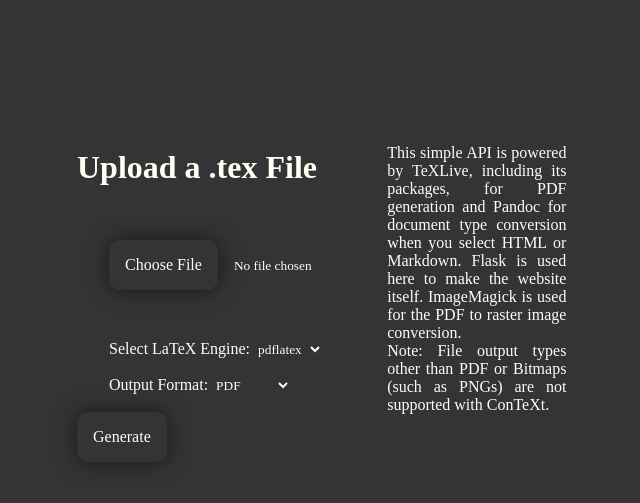
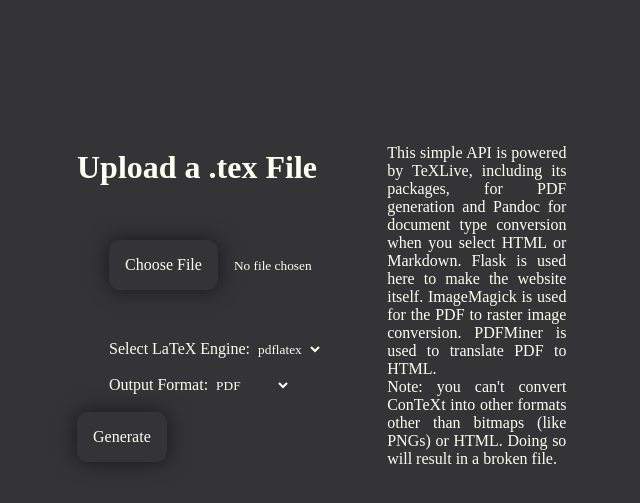
Before and after one commit to TiewTNT/texcompileflask, a Flask app: page / in a window 1280 px wide. Shown: the top 503 px of the page, without its empty margins (304-944 px from the left). Run offline with Flask 3, Linux system fonts and the light colour scheme; some web fonts are replaced.

Commit message:
stuff...

```diff
--- a/app/app.py
+++ b/app/app.py
@@ -1,3 +1,9 @@
+from io import BytesIO
+from pdfminer.pdfinterp import PDFResourceManager
+from io import StringIO
+from pdfminer.converter import HTMLConverter
+from pdfminer.layout import LAParams
+from pdfminer.high_level import extract_text_to_fp
 from flask import Flask, request, send_file, render_template, jsonify
 import flask_cors
 import subprocess
@@ -28,8 +34,31 @@ MIMETYPES = {
     'tiff': 'image/tiff',
     'avif': 'image/avif',
     'bmp':  'image/bmp',
-    'epub': 'application/epub+zip',
 }
+
+
+def pdf_to_html(pdf_path, output_html_path):
+    """
+    Convert a PDF to HTML using pdfminer.six without triggering codec-on-text-stream errors.
+    """
+    laparams = LAParams()
+    buffer = BytesIO()
+
+    # Extract HTML into a binary buffer (BytesIO honours the default 'utf-8' codec)
+    with open(pdf_path, 'rb') as pdf_file:
+        extract_text_to_fp(
+            pdf_file,
+            buffer,
+            laparams=laparams,
+            output_type='html'
+        )
+
+    # Decode once, then write to your text file
+    html = buffer.getvalue().decode('utf-8')
+    buffer.close()
+
+    with open(output_html_path, 'w', encoding='utf-8') as html_file:
+        html_file.write(html)
 
 
 def clean_temp_dir():
@@ -122,16 +151,23 @@ def process_json(data):
         format = data.get('imgFormat', 'png')
         print('BMP branch: wrote', r_path)
     elif format != 'pdf':
-        output_path = os.path.join(TEMP_DIR, f"{hashed}.{format}")
-        input_path = '/'.join([TEMP_DIR, f"{hashed}.tex"])
+        if format in ['html', 'md']:
+            pdf_to_html(os.path.join(TEMP_DIR, f"{hashed}.pdf"), os.path.join(
+                TEMP_DIR, f"{hashed}.html"))
+            output_path = os.path.join(TEMP_DIR, f"{hashed}.{format}")
+            input_path = '/'.join([TEMP_DIR, f"{hashed}.html"])
+        else:
+            output_path = os.path.join(TEMP_DIR, f"{hashed}.{format}")
+            input_path = '/'.join([TEMP_DIR, f"{hashed}.html"])
+        pandoc_args = [
+    "pandoc",
+    "-f", "html" if format in ['html', 'md'] else "latex",
+    input_path,
+    "-o", output_path,
+]
 
-
-        pandoc_args = [
-            "pandoc",
-            "-f", "tex",
-            input_path,
-            "-o", output_path
-        ]
+        if format == 'md':
+            pandoc_args.insert(1, "--markdown-fenced_divs")
 
         success, out, err = run_subprocess(pandoc_args)
         print('Pandoc STDOUT:', out)
@@ -164,7 +200,8 @@ def api():
                 for filename in os.listdir(TEMP_DIR):
                     if pattern.match(filename):
                         full_path = os.path.join(TEMP_DIR, filename)
-                        zip_file.write(full_path, arcname=name+'-'+filename.split('-')[1]) #
+                        zip_file.write(full_path, arcname=name +
+                                       '-'+filename.split('-')[1])
                 format = "zip"
         path = os.path.join(TEMP_DIR, f"{hashed}.{format}")
         print(path, '@@@@@@')
--- a/app/templates/app.html
+++ b/app/templates/app.html
@@ -32,7 +32,6 @@
           <option value="html">HTML</option>
           <option value="md">Markdown</option>
           <option value="text">Plain Text</option>
-          <option value="epub">EPUB</option>
           <option value="bmp">Bitmap</option>
         </select><br><br>
 
@@ -69,8 +68,9 @@
       <p>This simple API is powered by TeXLive, including its packages, for PDF generation and Pandoc for document
         type
         conversion when you select HTML or Markdown. Flask is used here to make the website itself. ImageMagick is used
-        for the PDF to raster image conversion.</br>
-      Note: File output types other than PDF or Bitmaps (such as PNGs) are not supported with ConTeXt.</p>
+        for the PDF to raster image conversion.
+      PDFMiner is used to translate PDF to HTML.</br>Note: you can't convert ConTeXt into other formats other than bitmaps (like PNGs) or HTML.
+      Doing so will result in a broken file.</p>
     </div>
   </div>
 
```
